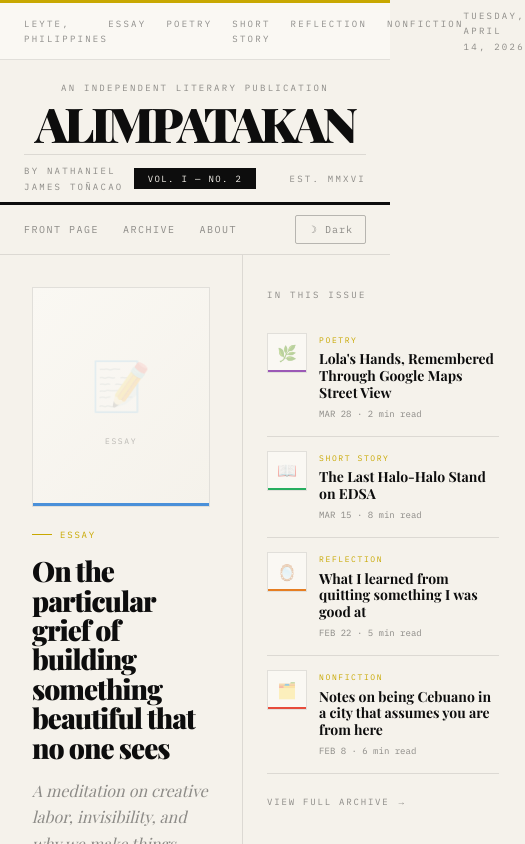
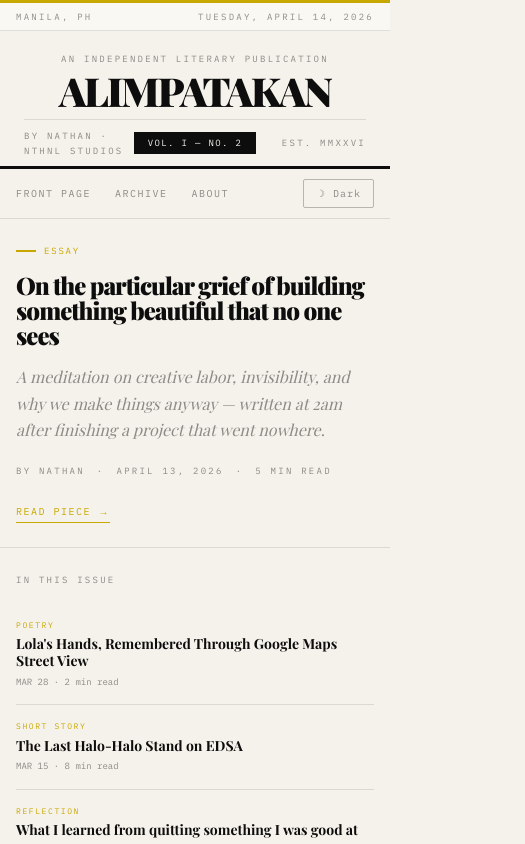
Before and after one commit to nthnjms/alimpatakan, a Next.js app: page / in a window 390 px wide. Shown: the top 844 px of the page, 525 px wide, since content can reach past the window. Built offline with nearby package versions, Linux system fonts and the light colour scheme; a web font is replaced by a local one.

Commit message:
mobile responsive layout

```diff
--- a/app/about/page.tsx
+++ b/app/about/page.tsx
@@ -68,13 +68,16 @@ export default function AboutPage() {
       </div>
 
       <div
+        className="about-grid"
         style={{
           display: "grid",
           gridTemplateColumns: "1fr 320px",
           borderBottom: "0.5px solid var(--border)",
         }}
       >
+
         <div
+          className="about-left"
           style={{
             padding: "48px 24px",
             borderRight: "0.5px solid var(--border)",
@@ -85,6 +88,7 @@ export default function AboutPage() {
           </div>
 
           <div
+            className="about-photo-row"
             style={{
               display: "flex",
               gap: "28px",
@@ -182,7 +186,7 @@ export default function AboutPage() {
           </p>
         </div>
 
-        <div style={{ padding: "48px 24px" }}>
+        <div className="about-right" style={{ padding: "48px 24px" }}>
           <div className="label-accent" style={{ marginBottom: "20px" }}>
             The Publication
           </div>
--- a/app/globals.css
+++ b/app/globals.css
@@ -384,3 +384,141 @@ a {
 .about-external-link:hover {
   color: var(--accent);
 }
+
+/* ─── Mobile Responsiveness ─── */
+@media (max-width: 768px) {
+
+  /* Homepage hero — stack vertically */
+  .hero-grid {
+    display: block !important;
+  }
+
+  .hero-main {
+    border-right: none !important;
+    border-bottom: 0.5px solid var(--border);
+    padding: 24px 16px !important;
+  }
+
+  .hero-sidebar {
+    padding: 24px 16px !important;
+  }
+
+  /* Article grid — single column */
+  .article-grid {
+    display: block !important;
+  }
+
+  .article-card {
+    border-right: none !important;
+    border-bottom: 0.5px solid var(--border) !important;
+    padding: 20px 16px !important;
+  }
+
+  /* Archive grid — full width */
+  .archive-row > div {
+    grid-template-columns: 32px 1fr !important;
+    gap: 12px !important;
+    padding: 16px !important;
+  }
+
+  .archive-meta {
+    display: none !important;
+  }
+
+  /* About page — stack vertically */
+  .about-grid {
+    display: block !important;
+  }
+
+  .about-left {
+    border-right: none !important;
+    border-bottom: 0.5px solid var(--border);
+    padding: 32px 16px !important;
+  }
+
+  .about-right {
+    padding: 32px 16px !important;
+  }
+
+  .about-photo-row {
+    flex-direction: column !important;
+  }
+
+  .about-photo-row img,
+  .about-photo-placeholder {
+    width: 100% !important;
+    min-width: unset !important;
+    height: 260px !important;
+  }
+
+  /* Masthead */
+  .masthead-sub-row {
+    font-size: 8px !important;
+  }
+
+  /* Top bar category nav — hide on mobile */
+  .top-bar-nav {
+    display: none !important;
+  }
+
+  /* Top bar — simplify */
+  .top-bar {
+    padding: 6px 16px !important;
+  }
+
+  /* Nav */
+  .main-nav {
+    padding: 10px 16px !important;
+  }
+
+  /* Piece page */
+  .piece-header {
+    padding: 32px 16px 24px !important;
+  }
+
+  .piece-body {
+    padding: 32px 16px 48px !important;
+  }
+
+  .piece-footer-nav {
+    flex-direction: column !important;
+    gap: 12px !important;
+  }
+
+  .related-grid {
+    display: block !important;
+  }
+
+  .related-grid > a {
+    border-right: none !important;
+    border-bottom: 0.5px solid var(--border) !important;
+  }
+
+  /* Global padding reduction */
+  .page-padding {
+    padding-left: 16px !important;
+    padding-right: 16px !important;
+  }
+
+  /* Hide hero thumbnail on mobile to save space */
+  .hero-thumb {
+    display: none !important;
+  }
+
+  /* Sidebar mini thumbs — hide on mobile */
+  .sidebar-thumb {
+    display: none !important;
+  }
+}
+
+@media (max-width: 480px) {
+  /* Extra small screens */
+  .masthead-title {
+    letter-spacing: -2px !important;
+  }
+
+  .about-photo-row img,
+  .about-photo-placeholder {
+    height: 200px !important;
+  }
+}
--- a/app/page.tsx
+++ b/app/page.tsx
@@ -12,7 +12,7 @@ import DarkModeToggle from "@/components/DarkModeToggle";
 export const metadata: Metadata = {
   title: "ALIMPATAKAN",
   description:
-    "A personal literary publication by Nathaniel James Toñacao. Essays, poetry, short stories, and reflections from a curious shy kid in Merida, Leyte.",
+    "A personal literary publication by Nathan. Essays, poetry, short stories, and reflections from a Visayan creative director in Manila.",
 };
 
 const CATEGORY_COLORS: Record<string, string> = {
@@ -46,12 +46,11 @@ export default function HomePage() {
   return (
     <main className="page-enter min-h-screen">
 
-      {/* Accent Bar */}
       <div className="accent-bar" />
 
       {/* Top Bar */}
       <div
-        className="rule-thin"
+        className="rule-thin top-bar"
         style={{
           padding: "5px 24px",
           display: "flex",
@@ -60,8 +59,8 @@ export default function HomePage() {
           background: "var(--surface)",
         }}
       >
-        <span className="dateline">Leyte, Philippines</span>
-        <nav style={{ display: "flex", gap: "20px" }}>
+        <span className="dateline">Manila, PH</span>
+        <nav className="top-bar-nav" style={{ display: "flex", gap: "20px" }}>
           {["Essay", "Poetry", "Short Story", "Reflection", "Nonfiction"].map(
             (cat) => (
               <Link
@@ -83,7 +82,6 @@ export default function HomePage() {
           padding: "20px 24px 0px",
           textAlign: "center",
           borderBottom: "3px solid var(--rule)",
-          position: "relative",
         }}
       >
         <p
@@ -92,11 +90,11 @@ export default function HomePage() {
         >
           An independent literary publication
         </p>
-
         <h1
+          className="masthead-title"
           style={{
             fontFamily: "var(--font-playfair)",
-            fontSize: "clamp(48px, 10vw, 108px)",
+            fontSize: "clamp(40px, 10vw, 108px)",
             fontWeight: 900,
             lineHeight: 0.88,
             letterSpacing: "-3px",
@@ -106,12 +104,10 @@ export default function HomePage() {
         >
           ALIMPATAKAN
         </h1>
-
-        {/* Subtitle row */}
         <div
+          className="masthead-sub-row"
           style={{
             marginTop: "10px",
-            marginBottom: "0",
             padding: "8px 0",
             display: "grid",
             gridTemplateColumns: "1fr auto 1fr",
@@ -120,7 +116,7 @@ export default function HomePage() {
           }}
         >
           <span className="dateline" style={{ textAlign: "left" }}>
-            By Nathaniel James Toñacao
+            By Nathan · NTHNL Studios
           </span>
           <span
             style={{
@@ -136,14 +132,14 @@ export default function HomePage() {
             {issueNumber}
           </span>
           <span className="dateline" style={{ textAlign: "right" }}>
-            Est. MMXVI
+            Est. MMXXVI
           </span>
         </div>
       </div>
 
       {/* Nav */}
       <div
-        className="rule-thin"
+        className="rule-thin main-nav"
         style={{
           padding: "10px 24px",
           display: "flex",
@@ -167,6 +163,7 @@ export default function HomePage() {
 
       {/* Hero */}
       <div
+        className="hero-grid"
         style={{
           display: "grid",
           gridTemplateColumns: "1fr 280px",
@@ -175,6 +172,7 @@ export default function HomePage() {
       >
         {/* Hero Main */}
         <div
+          className="hero-main"
           style={{
             padding: "32px 32px 28px",
             borderRight: "0.5px solid var(--border)",
@@ -182,6 +180,7 @@ export default function HomePage() {
         >
           {/* Hero Thumbnail */}
           <div
+            className="hero-thumb"
             style={{
               width: "100%",
               height: "220px",
@@ -195,35 +194,9 @@ export default function HomePage() {
               overflow: "hidden",
             }}
           >
-            <div
-              style={{
-                position: "absolute",
-                inset: 0,
-                background:
-                  "linear-gradient(135deg, var(--surface) 0%, var(--bg) 100%)",
-                display: "flex",
-                alignItems: "center",
-                justifyContent: "center",
-                flexDirection: "column",
-                gap: "8px",
-              }}
-            >
-              <span style={{ fontSize: "48px", opacity: 0.15 }}>
-                {CATEGORY_THUMBS[featured.category] ?? "✍️"}
-              </span>
-              <span
-                style={{
-                  fontFamily: "var(--font-ibm-plex-mono)",
-                  fontSize: "8px",
-                  letterSpacing: "0.2em",
-                  color: "var(--text-faint)",
-                  textTransform: "uppercase",
-                }}
-              >
-                {featured.category}
-              </span>
-            </div>
-            {/* Category color bar */}
+            <span style={{ fontSize: "48px", opacity: 0.12 }}>
+              {CATEGORY_THUMBS[featured.category] ?? "✍️"}
+            </span>
             <div
               style={{
                 position: "absolute",
@@ -231,8 +204,7 @@ export default function HomePage() {
                 left: 0,
                 right: 0,
                 height: "3px",
-                background:
-                  CATEGORY_COLORS[featured.category] ?? "var(--accent)",
+                background: CATEGORY_COLORS[featured.category] ?? "var(--accent)",
               }}
             />
           </div>
@@ -245,7 +217,7 @@ export default function HomePage() {
             <h2
               style={{
                 fontFamily: "var(--font-playfair)",
-                fontSize: "clamp(28px, 4vw, 48px)",
+                fontSize: "clamp(24px, 4vw, 48px)",
                 fontWeight: 900,
                 lineHeight: 1.05,
                 letterSpacing: "-1px",
@@ -271,7 +243,7 @@ export default function HomePage() {
             {featured.excerpt}
           </p>
 
-          <div style={{ display: "flex", gap: "12px", alignItems: "center" }}>
+          <div style={{ display: "flex", gap: "12px", alignItems: "center", flexWrap: "wrap" }}>
             <span className="dateline">By Nathan</span>
             <span className="dateline">·</span>
             <span className="dateline">{formatDate(featured.date)}</span>
@@ -285,7 +257,10 @@ export default function HomePage() {
         </div>
 
         {/* Hero Sidebar */}
-        <div style={{ padding: "32px 24px" }}>
+        <div
+          className="hero-sidebar"
+          style={{ padding: "32px 24px" }}
+        >
           <p
             className="dateline"
             style={{ marginBottom: "16px", color: "var(--text-muted)" }}
@@ -300,15 +275,9 @@ export default function HomePage() {
                 href={`/${piece.slug}`}
                 className="card-hover sidebar-card"
               >
-                <div
-                  style={{
-                    display: "flex",
-                    gap: "12px",
-                    alignItems: "flex-start",
-                  }}
-                >
-                  {/* Mini thumbnail */}
+                <div style={{ display: "flex", gap: "12px", alignItems: "flex-start" }}>
                   <div
+                    className="sidebar-thumb"
                     style={{
                       width: "40px",
                       height: "40px",
@@ -333,8 +302,7 @@ export default function HomePage() {
                         left: 0,
                         right: 0,
                         height: "2px",
-                        background:
-                          CATEGORY_COLORS[piece.category] ?? "var(--accent)",
+                        background: CATEGORY_COLORS[piece.category] ?? "var(--accent)",
                       }}
                     />
                   </div>
@@ -395,13 +363,12 @@ export default function HomePage() {
         }}
       >
         <span className="dateline">Recent Pieces</span>
-        <div
-          style={{ flex: 1, height: "0.5px", background: "var(--border)" }}
-        />
+        <div style={{ flex: 1, height: "0.5px", background: "var(--border)" }} />
       </div>
 
-      {/* Article Grid — with thumbnails */}
+      {/* Article Grid */}
       <div
+        className="article-grid"
         style={{
           display: "grid",
           gridTemplateColumns: "repeat(3, 1fr)",
@@ -417,7 +384,6 @@ export default function HomePage() {
               borderRight: i < 2 ? "0.5px solid var(--border)" : "none",
             }}
           >
-            {/* Card Thumbnail */}
             <div
               style={{
                 width: "100%",
@@ -432,12 +398,7 @@ export default function HomePage() {
                 overflow: "hidden",
               }}
             >
-              <span
-                style={{
-                  fontSize: "36px",
-                  opacity: 0.12,
-                }}
-              >
+              <span style={{ fontSize: "36px", opacity: 0.12 }}>
                 {CATEGORY_THUMBS[piece.category] ?? "✍️"}
               </span>
               <div
@@ -447,8 +408,7 @@ export default function HomePage() {
                   left: 0,
                   right: 0,
                   height: "3px",
-                  background:
-                    CATEGORY_COLORS[piece.category] ?? "var(--accent)",
+                  background: CATEGORY_COLORS[piece.category] ?? "var(--accent)",
                 }}
               />
               <div
@@ -527,11 +487,11 @@ export default function HomePage() {
           display: "flex",
           justifyContent: "space-between",
           alignItems: "center",
+          flexWrap: "wrap",
+          gap: "8px",
         }}
       >
-        <span className="dateline">
-          ALIMPATAKAN — A personal literary publication
-        </span>
+        <span className="dateline">ALIMPATAKAN — A personal literary publication</span>
         <Link
           href="https://nthnlstudios.vercel.app"
           target="_blank"
```
Also changed, not shown: app/[slug]/page.tsx (+6 -8 lines).
